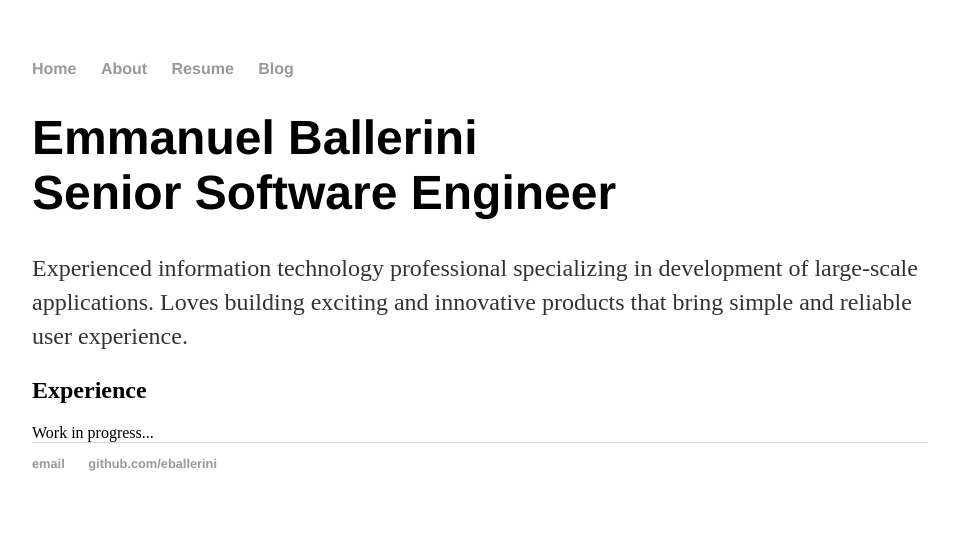
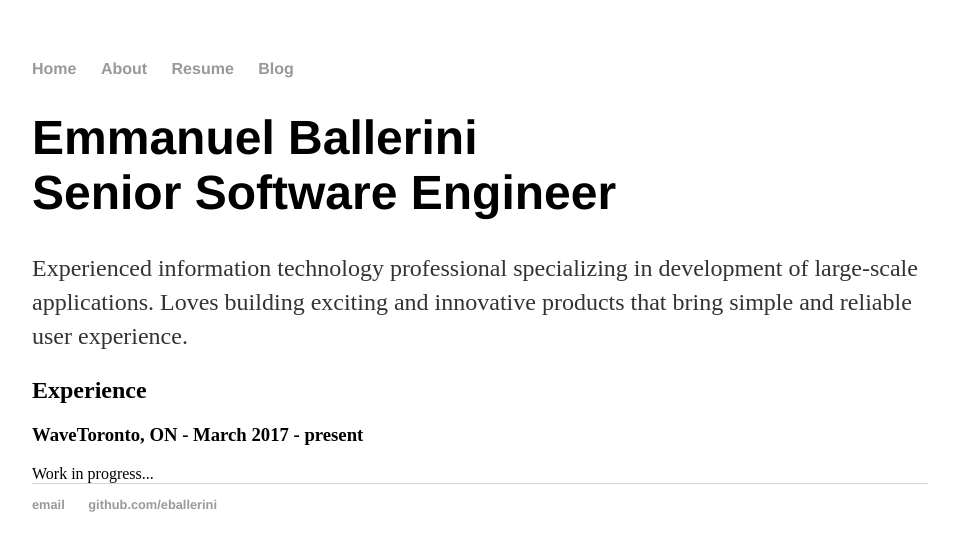
Before and after one commit to eballerini/eballerini.github.io, a Jekyll site: the page built from resume/index.html, in a window 1280 px wide. Shown: the top 551 px of the page, without its empty margins (160-1119 px from the left). Built offline with Jekyll 4.4.1, drawn with Linux system fonts in a browser that asks for light colours.

Commit message:
update resume

```diff
--- a/resume/index.html
+++ b/resume/index.html
@@ -7,7 +7,7 @@ title: My resume
     <p>Experienced information technology professional specializing in development of large-scale applications. Loves building exciting and innovative products that bring simple and reliable user experience.</p>
     <div class="experience">
       <h2>Experience</h2>
-
+      <h3>Wave<span>Toronto, ON - March 2017 - present</span></h3>
     </div>
     Work in progress...
 </div><!-- /.blurb -->
```
